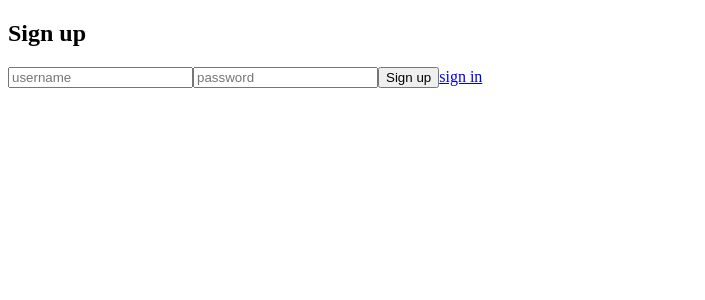
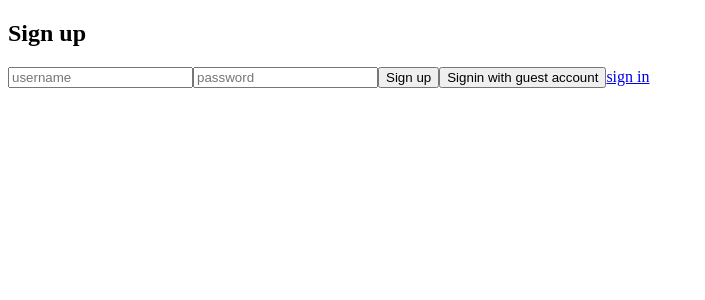
Before and after one commit to aerahrah/quote-generator, a React (Vite) app in the folder client/: page / in a window 1280 px wide. Shown: the top 300 px of the page, without its empty margins (0-705 px from the left). Built offline with nearby package versions, Linux system fonts and the light colour scheme.

Commit message:
Add signin with guest account

```diff
--- a/client/src/components/auth/signup.jsx
+++ b/client/src/components/auth/signup.jsx
@@ -1,18 +1,33 @@
-import { useState, useEffect } from "react";
+import { useState } from "react";
 import Axios from "axios";
-import { Link } from "react-router-dom";
+import { Link, useNavigate  } from "react-router-dom";
 import Timer from "../utils/messageTimeout";
+import { setCookie, getCookie } from "../utils/cookieUtils";
+
 const Signup = () =>{
+    const navigate = useNavigate();
     const url ="http://localhost:3500/";
     const [username, setUsername] = useState('')
     const [password, setPassword] = useState('')
     const [message, setMessage] = useState('')
-
+    const guestUsername = "WiMt6FagfShTkTobAs76x9zCwgQ7MOid"
+    const guestPassword = "hdUCnPLZ4oBGPhFy7Wz6DalGpJZhhJhL"
     const handleSignup = async() =>{
         try {
-            const response = await Axios.post(`${url}auth/signup`,  {username: username, password: password})
+            const response = await Axios.post(`${url}auth/signup`,  {username: username, password: guestPassword})
             const {message} = response.data;
             setMessage(message)
+        } catch (error) {
+            setMessage(error.response.data.message)
+        }
+    }
+    const handleGuestSignin = async() =>{
+        try {
+            const response = await Axios.post(`${url}auth/signin`,{username:guestUsername,password: guestPassword})
+            const {message, token} = response.data;
+            setMessage(message);
+            setCookie("token", token, 1)
+            navigate("/quote-generator");
         } catch (error) {
             setMessage(error.response.data.message)
         }
@@ -34,6 +49,7 @@ const Signup = () =>{
                 onChange={(e) => setPassword(e.target.value)}
                 />
                 <button onClick={handleSignup}>Sign up</button>
+                <button onClick={handleGuestSignin}>Signin with guest account</button>
                 <Link to = "/signin">sign in</Link>
             </div>
             {message && (
```
